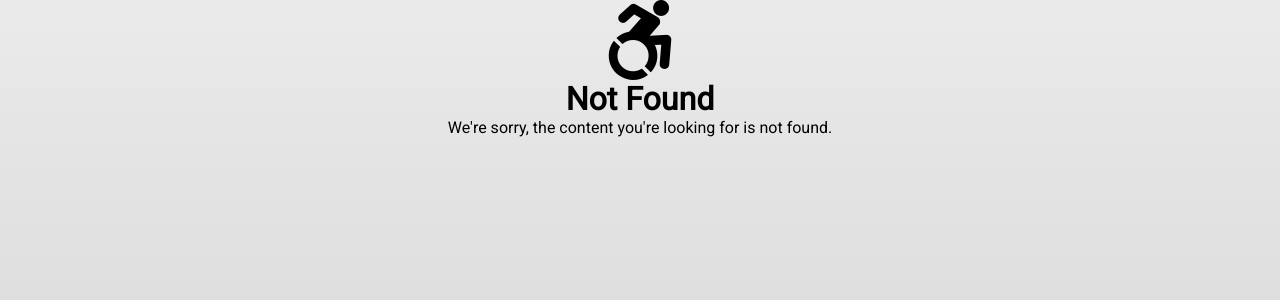
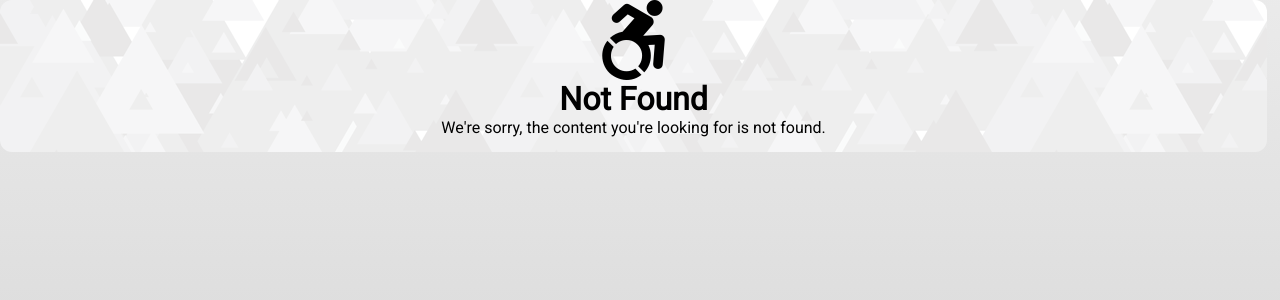
Before and after one commit to qatarigamer/Lain, a PHP site: page /public/404/index.php in a window 1280 px wide. Shown: the part 90-390 px from the top of the page. Run offline with PHP 8.4, Linux system fonts and the light colour scheme; some libraries are stand-ins or nearby versions.

Commit message:
Testing things?

```diff
--- a/public/home/index.php
+++ b/public/home/index.php
@@ -8,10 +8,10 @@
 <body>
     <div class="container">
         <div class="navbar">
-
+            <img src="/assets/images/logo.png"/>
         </div>
         <div class="content">
-
+            coming soon
         </div>
     </div>
 </body>
--- a/static/css/main.css
+++ b/static/css/main.css
@@ -17,3 +17,12 @@ body {
     height: 90px;
     background: linear-gradient(rgba(68,17,136,.9),#418 75%,#418);
 }
+
+.content {
+    width: 99%;
+    padding-bottom: 15px;
+    background-image: url(./assets/images/light-triangles.png) !important;
+    border-radius: 12px !important;
+    float: left;
+
+}
```
Also changed, not shown: static/images/light-triangles.png (added).
